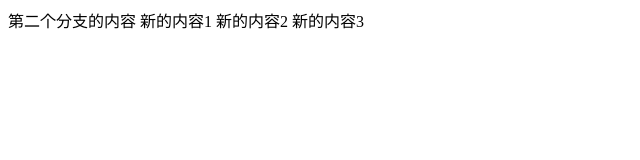
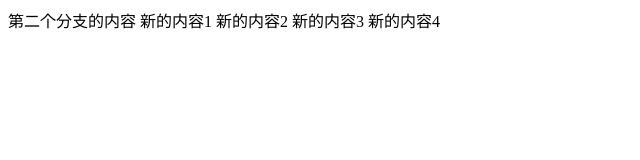
Before and after one commit to GrayFrost/learnGit, a website: page a.html in a window 1280 px wide. Shown: the whole page, without its empty margins (0-640 px from the left). Drawn offline with Linux system fonts and the light colour scheme.

Commit message:
change content

```diff
--- a/a.html
+++ b/a.html
@@ -11,5 +11,6 @@
   新的内容1
   新的内容2
   新的内容3
+  新的内容4
 </body>
 </html>
```
